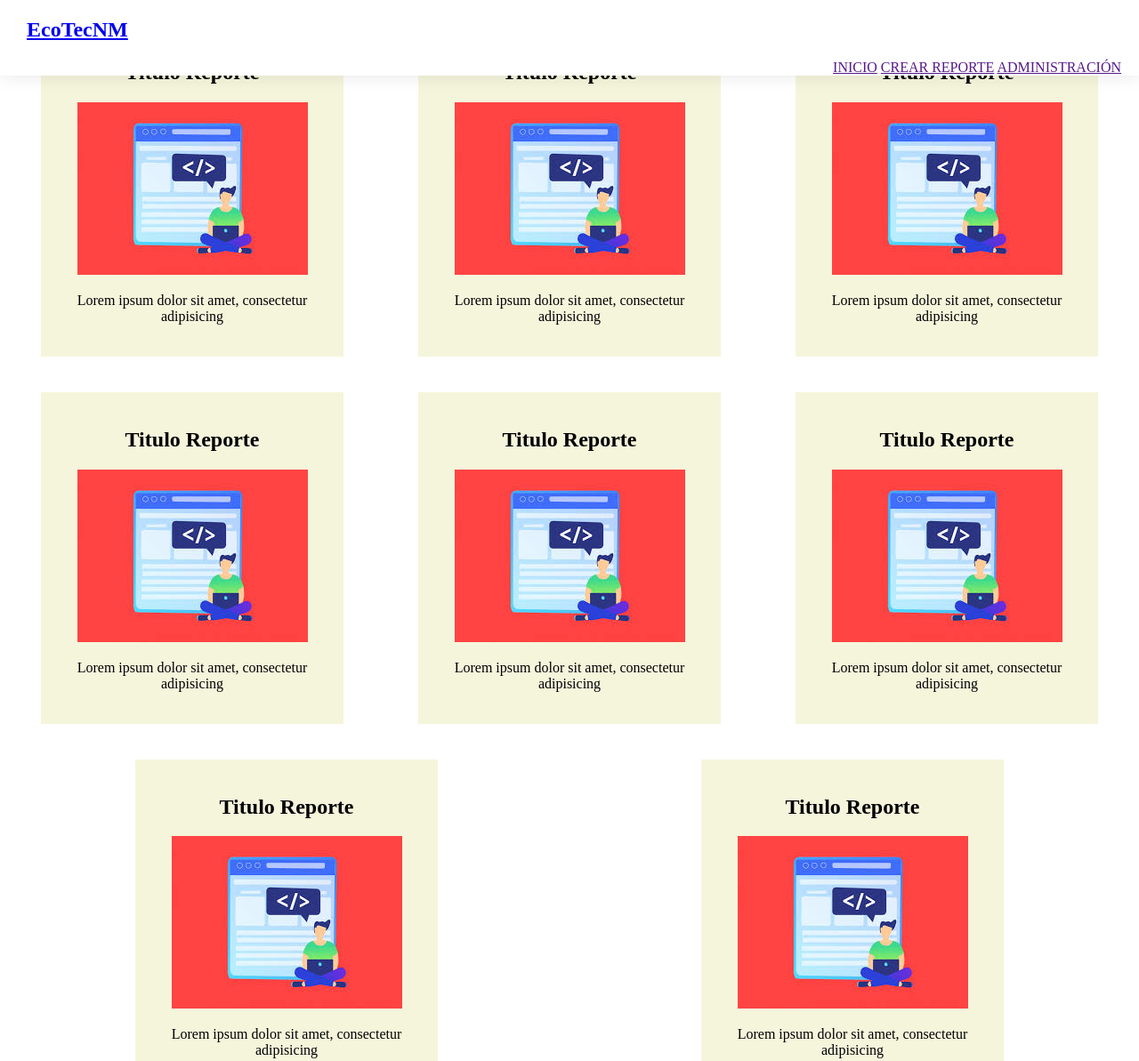
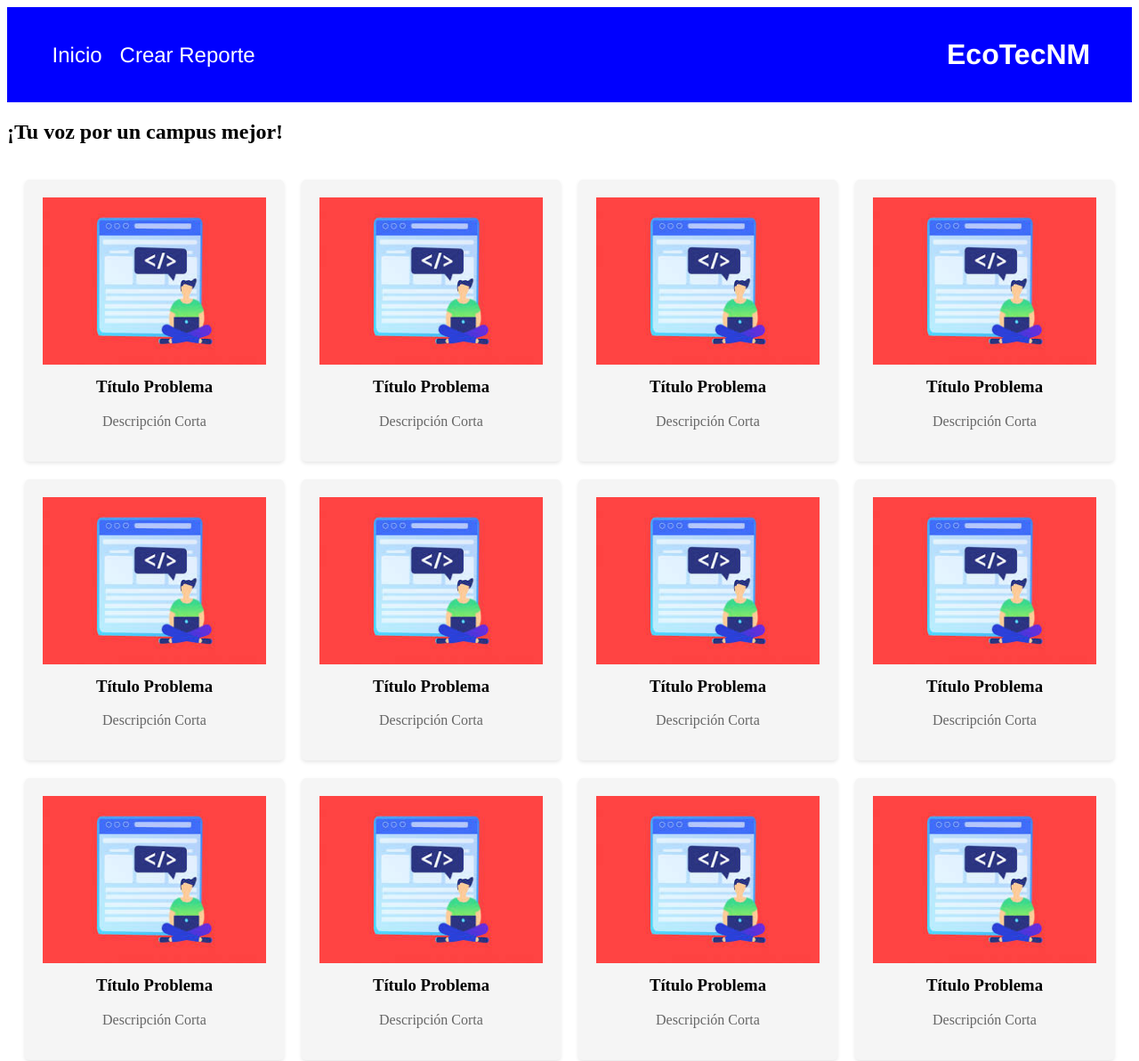
Before and after one commit to idaliasaenz4/EcoTec, a website: page Proyecto/main.html in a window 1280 px wide. Shown: the top 1193 px of the page at 89% size. Drawn offline with Linux system fonts and the light colour scheme.

Commit message:
Update Vista Usuario
Actualizacion Vista Usuario

```diff
--- a/Proyecto/css/styles.css
+++ b/Proyecto/css/styles.css
@@ -1,34 +1,75 @@
-.navbar{
-    min-height: 70px;
-    -webkit-box-shadow: 5px 0 10px rgba(0,0,0,.1);
-    box-shadow: 0 0 20px rgba(0,0,0,.1);
-    background-color: #fff;
-    position: fixed;
-    top: 0;
-    right: 0;
-    left: 0;
-    z-index: 1030;
+/* Estilos para la barra de navegación */
+nav {
+    display: flex;
+    justify-content: space-between;
+    align-items: center;
+    background-color: blue;
+    color: #fff;
+    padding: 35px;
+    padding-left: 4%;
+    font-size: 1.5rem;
+    font-family: 'Franklin Gothic Medium', 'Arial Narrow', Arial, sans-serif;
 }
-.menus{
+
+nav ul {
+    list-style-type: none;
+    margin: 0;
+    padding: 0;
+    display: flex;
+}
+
+nav li {
+    margin-right: 20px;
+}
+
+nav a {
+    color: #fff;
+    text-decoration: none;
+    padding-left: 35;
+}
+nav a:hover{
+    color: aquamarine;
+}
+
+.logo {
+    font-weight: bold;
+    font-family: 'Franklin Gothic Medium', 'Arial Narrow', Arial, sans-serif;
+    font-size: 2.0rem;
+    padding-right: 1%;
+}
+
+/* Estilos para las tarjetas */
+.card-container {
+    display: grid;
+    grid-template-columns: repeat(auto-fit, minmax(250px, 1fr));
+    gap: 20px;
+    padding: 20px;
+}
+
+.card {
+    background-color:whitesmoke;
+    border-radius: 5px;
+    box-shadow: 0 2px 4px rgba(0, 0, 0, 0.1);
+    padding: 20px;
     text-align: center;
-    text-transform: uppercase;
-    float: right;
-    padding-right: 20px;
 }
-.titleEco{
-    padding-left: 30px;
-    text-decoration: none;
+
+.card img {
+    max-width: 100%;
+    height: auto;
 }
-.card-deck{
-    display: flex;
-    flex-flow: row wrap;
-    margin-right: -.25rem;
-    margin-left: -.25rem;
+
+.card h3 {
+    margin-top: 10px;
 }
-.contenedor{
-    background-color: beige;
-    text-align: center;
-    padding: 20px;
-    max-width: 300px;
-    margin: 20px auto;
+
+.card p {
+    margin-top: 5px;
+    color: #666;
 }
+body{
+    height: 100hv;
+    background-color:white;
+    background-size: cover;
+    background-position: center;
+}
--- a/Proyecto/main.html
+++ b/Proyecto/main.html
@@ -3,77 +3,125 @@
 <head>
     <meta charset="UTF-8">
     <meta name="viewport" content="width=device-width, initial-scale=1.0">
+    <title>EcoTecNM Delicias</title>
     <link rel="stylesheet" href="css/styles.css">
-    <title>Proyecto alpha</title>
 </head>
 <body>
-        <nav class="navbar">
-            <a href="main.html" class="titulo">
-                <h1 class="titleEco">EcoTecNM</h1>
-            </a>
-            <div class="menus">
-                <a href="">Inicio</a>
-                <a href="">Crear Reporte</a>
-                <a href="">Administración</a>
+    <header>
+        <nav>
+            <ul>
+                <li><a href="#">Inicio</a></li>
+                <li><a href="#">Crear Reporte</a></li>
+            </ul>
+            <div class="logo" >EcoTecNM</div>
+        </nav>
+    </header>
+    <main>
+        <h2>¡Tu voz por un campus mejor!</h2>
+
+        <div class="card-container">
+            <div class="card">
+                <img src="imagenes/images.jpeg" alt="Placeholder Image">
+                <h3>Título Problema</h3>
+                <p>Descripción Corta</p>
             </div>
-        </nav>
-        <div class="card-deck">
-            <div class="contenedor">
-                <h2>Titulo Reporte</h2>
-                <div class="img_conten">
-                    <img src="imagenes/images.jpeg" alt="Referencia">
+            <div class="card">
+                <img src="imagenes/images.jpeg" alt="Placeholder Image">
+                <h3>Título Problema</h3>
+                <p>Descripción Corta</p>
             </div>
-                <p>Lorem ipsum dolor sit amet, consectetur adipisicing</p>
+            <div class="card">
+                <img src="imagenes/images.jpeg" alt="Placeholder Image">
+                <h3>Título Problema</h3>
+                <p>Descripción Corta</p>
             </div>
-            <div class="contenedor">
-                <h2>Titulo Reporte</h2>
-                <div class="img_conten">
-                    <img src="imagenes/images.jpeg" alt="Referencia">
+            <div class="card">
+                <img src="imagenes/images.jpeg" alt="Placeholder Image">
+                <h3>Título Problema</h3>
+                <p>Descripción Corta</p>
             </div>
-                <p>Lorem ipsum dolor sit amet, consectetur adipisicing</p>
+            <div class="card">
+                <img src="imagenes/images.jpeg" alt="Placeholder Image">
+                <h3>Título Problema</h3>
+                <p>Descripción Corta</p>
             </div>
-            <div class="contenedor">
-                <h2>Titulo Reporte</h2>
-                <div class="img_conten">
-                    <img src="imagenes/images.jpeg" alt="Referencia">
+            <div class="card">
+                <img src="imagenes/images.jpeg" alt="Placeholder Image">
+                <h3>Título Problema</h3>
+                <p>Descripción Corta</p>
             </div>
-                <p>Lorem ipsum dolor sit amet, consectetur adipisicing</p>
+            <div class="card">
+                <img src="imagenes/images.jpeg" alt="Placeholder Image">
+                <h3>Título Problema</h3>
+                <p>Descripción Corta</p>
             </div>
-            <div class="contenedor">
-                <h2>Titulo Reporte</h2>
-                <div class="img_conten">
-                    <img src="imagenes/images.jpeg" alt="Referencia">
+            <div class="card">
+                <img src="imagenes/images.jpeg" alt="Placeholder Image">
+                <h3>Título Problema</h3>
+                <p>Descripción Corta</p>
             </div>
-                <p>Lorem ipsum dolor sit amet, consectetur adipisicing</p>
+            <div class="card">
+                <img src="imagenes/images.jpeg" alt="Placeholder Image">
+                <h3>Título Problema</h3>
+                <p>Descripción Corta</p>
             </div>
-            <div class="contenedor">
-                <h2>Titulo Reporte</h2>
-                <div class="img_conten">
-                    <img src="imagenes/images.jpeg" alt="Referencia">
+            <div class="card">
+                <img src="imagenes/images.jpeg" alt="Placeholder Image">
+                <h3>Título Problema</h3>
+                <p>Descripción Corta</p>
             </div>
-                <p>Lorem ipsum dolor sit amet, consectetur adipisicing</p>
+            <div class="card">
+                <img src="imagenes/images.jpeg" alt="Placeholder Image">
+                <h3>Título Problema</h3>
+                <p>Descripción Corta</p>
             </div>
-            <div class="contenedor">
-                <h2>Titulo Reporte</h2>
-                <div class="img_conten">
-                    <img src="imagenes/images.jpeg" alt="Referencia">
+            <div class="card">
+                <img src="imagenes/images.jpeg" alt="Placeholder Image">
+                <h3>Título Problema</h3>
+                <p>Descripción Corta</p>
             </div>
-                <p>Lorem ipsum dolor sit amet, consectetur adipisicing</p>
+            <div class="card">
+                <img src="imagenes/images.jpeg" alt="Placeholder Image">
+                <h3>Título Problema</h3>
+                <p>Descripción Corta</p>
             </div>
-            <div class="contenedor">
-                <h2>Titulo Reporte</h2>
-                <div class="img_conten">
-                    <img src="imagenes/images.jpeg" alt="Referencia">
+            <div class="card">
+                <img src="imagenes/images.jpeg" alt="Placeholder Image">
+                <h3>Título Problema</h3>
+                <p>Descripción Corta</p>
             </div>
-                <p>Lorem ipsum dolor sit amet, consectetur adipisicing</p>
+            <div class="card">
+                <img src="imagenes/images.jpeg" alt="Placeholder Image">
+                <h3>Título Problema</h3>
+                <p>Descripción Corta</p>
             </div>
-            <div class="contenedor">
-                <h2>Titulo Reporte</h2>
-                <div class="img_conten">
-                    <img src="imagenes/images.jpeg" alt="Referencia">
+            <div class="card">
+                <img src="imagenes/images.jpeg" alt="Placeholder Image">
+                <h3>Título Problema</h3>
+                <p>Descripción Corta</p>
             </div>
-                <p>Lorem ipsum dolor sit amet, consectetur adipisicing</p>
+            <div class="card">
+                <img src="imagenes/images.jpeg" alt="Placeholder Image">
+                <h3>Título Problema</h3>
+                <p>Descripción Corta</p>
             </div>
+            <div class="card">
+                <img src="imagenes/images.jpeg" alt="Placeholder Image">
+                <h3>Título Problema</h3>
+                <p>Descripción Corta</p>
             </div>
+            <div class="card">
+                <img src="imagenes/images.jpeg" alt="Placeholder Image">
+                <h3>Título Problema</h3>
+                <p>Descripción Corta</p>
+            </div>
+            <div class="card">
+                <img src="imagenes/images.jpeg" alt="Placeholder Image">
+                <h3>Título Problema</h3>
+                <p>Descripción Corta</p>
+            </div>
+            <!-- Puedes seguir añadiendo más cards aquí -->
+        </div>
+    </main>
 </body>
 </html>
```
Lines whose indentation alone changed are shown as unchanged.
